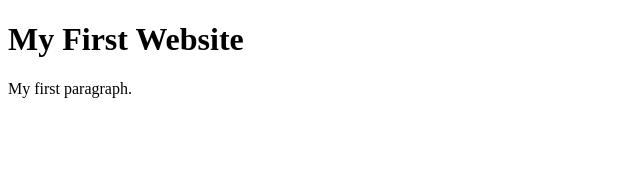
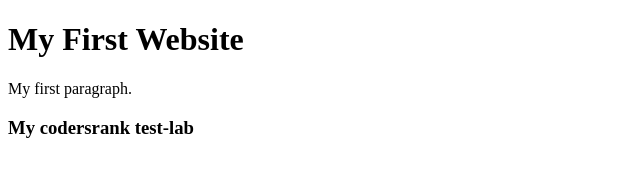
Before and after one commit to iqbal-arif/codersrank-template-aepz9u, a website: page index.html in a window 1280 px wide. Shown: the whole page, without its empty margins (0-640 px from the left). Drawn offline with Linux system fonts and the light colour scheme.

Commit message:
Added a line to submit first commit

```diff
--- a/index.html
+++ b/index.html
@@ -7,6 +7,7 @@
 
     <h1>My First Website</h1>
     <p>My first paragraph.</p>
+    <h3>My codersrank test-lab</h3>
 
   </body>
 </html>
```
